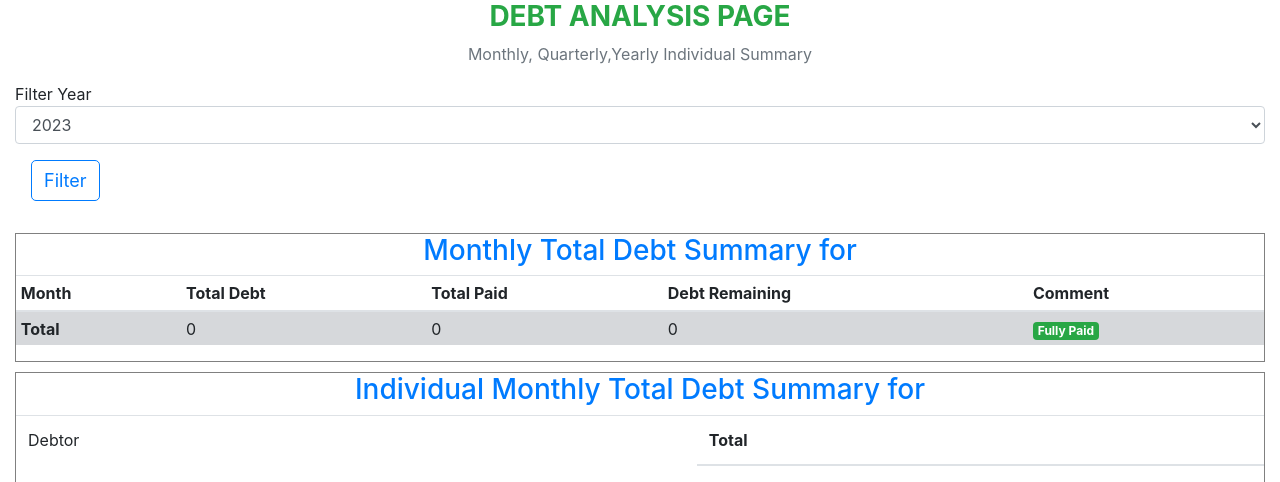
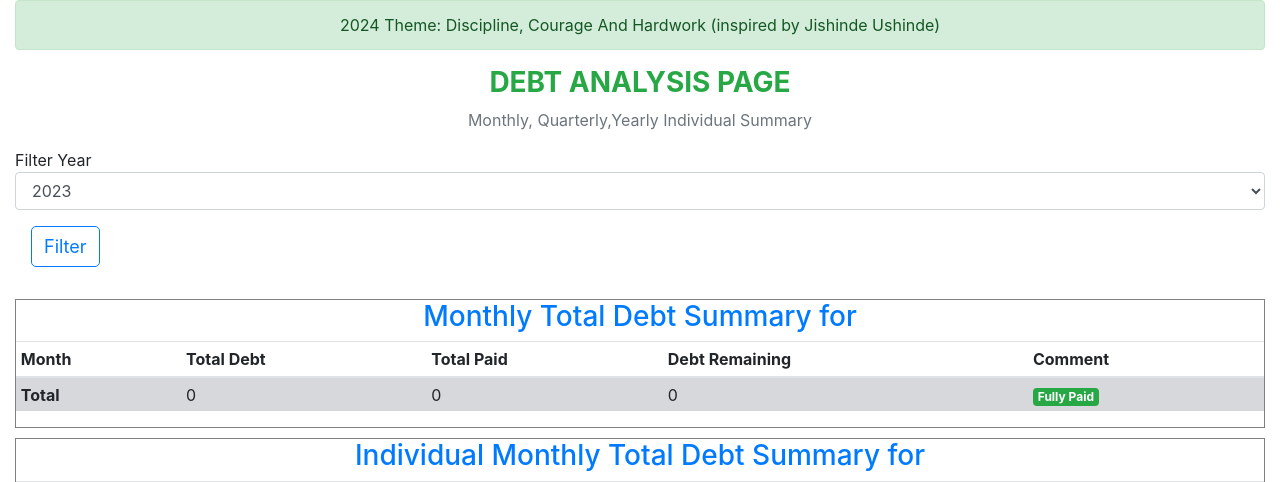
Before and after one commit to f8nque/SavingsAPP, a Django app: page /credits/debtanalysis/ in a window 1280 px wide. Shown: the part 42-524 px from the top of the page. Run offline with Django 3.2, Linux system fonts and the light colour scheme; a user stored in the database is signed in; data comes from the database, SQL or seed files in the repository; some libraries are stand-ins or nearby versions.

Commit message:
Adding 2024 theme

```diff
--- a/templates/base.html
+++ b/templates/base.html
@@ -125,6 +125,7 @@
 
 
 <body class="container-fluid">
+<p class="alert alert-success text-center ">2024 Theme: Discipline, Courage And Hardwork (inspired by Jishinde Ushinde)</p>
 {%block content %}
 
 {%endblock content %}
```
Also changed, not shown: spent/models.py (+9 -0 lines).
